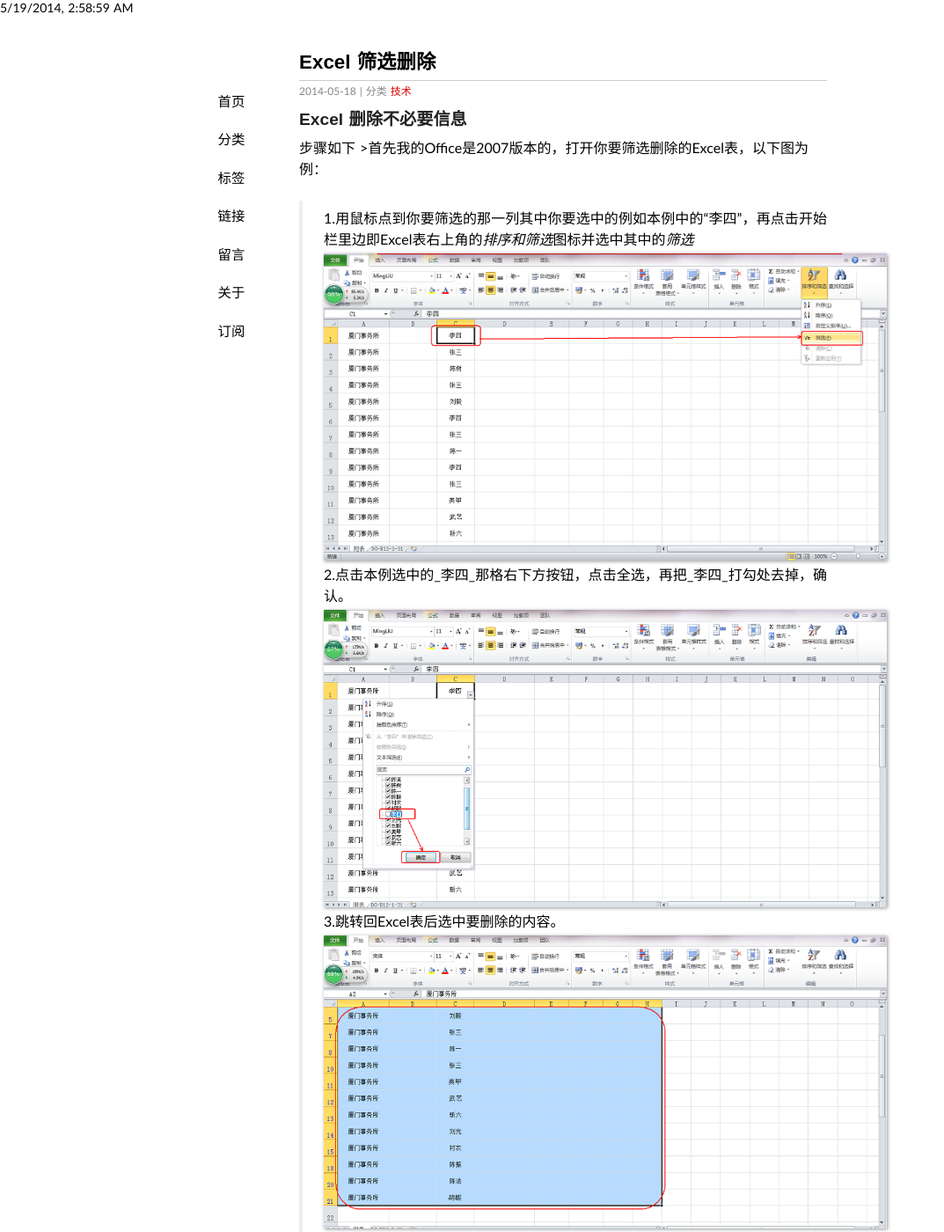
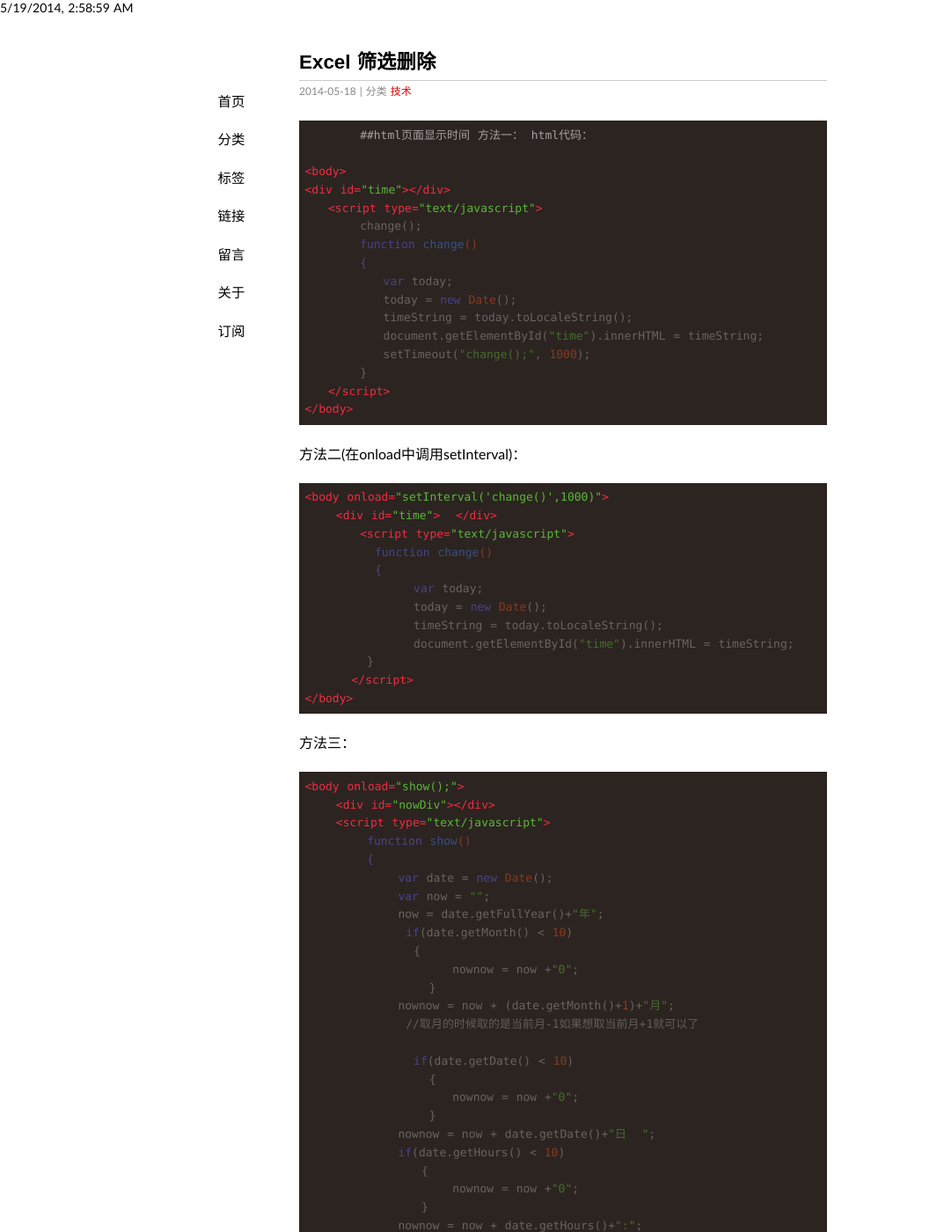
Before and after one commit to Xuezhiyuanlin/xuezhiyuanlin.github.io, a Jekyll site: the page built from _posts/2014-05-18-Excel delete.md, in a window 1280 px wide and 1400 px high. Shown: the whole window at 88% size, without its empty margins (0-1073 px from the left). Built offline with Jekyll 4.4.1, drawn with Linux system fonts in a browser that asks for light colours; some web fonts are replaced; Markdown is read by kramdown in place of the engine named in the settings; comment, search, counter and statistics services are not loaded; some of the changed text lies outside the part shown.

Commit message:
Excel delete

```diff
--- a/_posts/2014-05-18-Excel delete.md
+++ b/_posts/2014-05-18-Excel delete.md
@@ -5,10 +5,87 @@
 thread: 143
 categories: 技术
 ---
-
-###Excel 删除不必要信息
+<!-- ###Excel 删除不必要信息
 步骤如下  >首先我的Office是2007版本的，打开你要筛选删除的Excel表，以下图为例：
 > 1.用鼠标点到你要筛选的那一列其中你要选中的例如本例中的“李四”，再点击开始栏里边即Excel表右上角的*排序和筛选*图标并选中其中的*筛选*![Step 1](/assets/Delete_1.jpg)
 >2.点击本例选中的_李四_那格右下方按钮，点击全选，再把_李四_打勾处去掉，确认。![Step 2](/assets/Delete_2.jpg)
 >3.跳转回Excel表后选中要删除的内容。![Step 3](/assets/Delete_3.jpg)
->4.回到Excel表后再次点击*李四*![Step 4](/assets/Delete_4.jpg)右下方的按钮，点击筛选，选中“李四”并确定，![Step 5](/assets/Delete_5.jpg)最后就得到了（删除了不要的信息）![Step 6](/assets/Delete_6.jpg)
+>4.回到Excel表后再次点击*李四*![Step 4](/assets/Delete_4.jpg)右下方的按钮，点击筛选，选中“李四”并确定，![Step 5](/assets/Delete_5.jpg)		最后就得到了（删除了不要的信息）![Step 6](/assets/Delete_6.jpg)	 -->		##html页面显示时间
+方法一：
+html代码：
+
+    <body>
+    <div id="time"></div>
+	   <script type="text/javascript">
+		change();
+		function change()
+		{
+    	   var today;
+    	   today = new Date();
+     	   timeString = today.toLocaleString();
+     	   document.getElementById("time").innerHTML = timeString;
+     	   setTimeout("change();", 1000);
+		}
+	   </script>
+    </body>
+
+方法二(在onload中调用setInterval)：
+
+    <body onload="setInterval('change()',1000)">
+        <div id="time">  </div>
+      	<script type="text/javascript">
+             function change()
+             {
+                  var today;
+                  today = new Date();
+                  timeString = today.toLocaleString();
+                  document.getElementById("time").innerHTML = timeString;
+            }
+          </script>
+    </body>
+
+方法三：
+
+    <body onload="show();">
+        <div id="nowDiv"></div>
+        <script type="text/javascript">
+            function show()
+            {
+                var date = new Date();
+                var now = "";
+                now = date.getFullYear()+"年";
+                 if(date.getMonth() < 10)
+                  {
+                       nownow = now +"0";
+                    }
+                nownow = now + (date.getMonth()+1)+"月";
+                 //取月的时候取的是当前月-1如果想取当前月+1就可以了
+
+                  if(date.getDate() < 10)
+                    {
+                       nownow = now +"0";
+                    }
+                nownow = now + date.getDate()+"日  ";
+                if(date.getHours() < 10)
+                   {
+                       nownow = now +"0";
+                   }
+                nownow = now + date.getHours()+":";
+                if(date.getMinutes() < 10)
+                    {
+                       nownow = now +"0";
+                       }
+                nownow = now + date.getMinutes()+":";
+
+                if(date.getSeconds() < 10)
+                    {
+                        nownow = now +"0";
+                    }
+                 nownow = now + date.getSeconds()+" ";
+                document.getElementById("nowDiv").innerHTML = now;
+             //div的html是now这个字符串
+               setTimeout("show()",1000);
+            //设置过1000毫秒就是1秒，调用show方法
+            }
+        </script>
+    </body>
```
Also changed, not shown: _posts/2014-05-15-markdown_go.md (+1 -1 lines), _posts/2014-05-17-multi-tenancy technology.md (line endings or trailing spaces).
